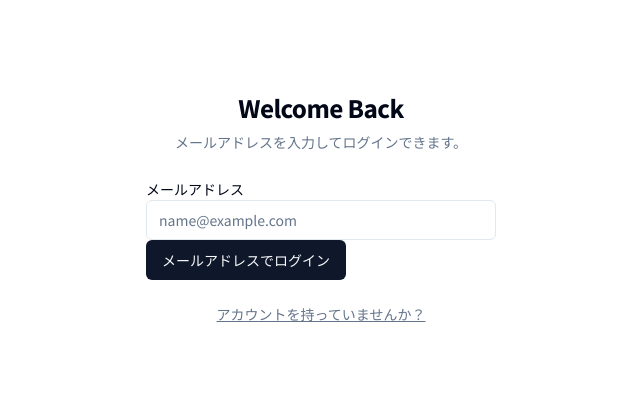
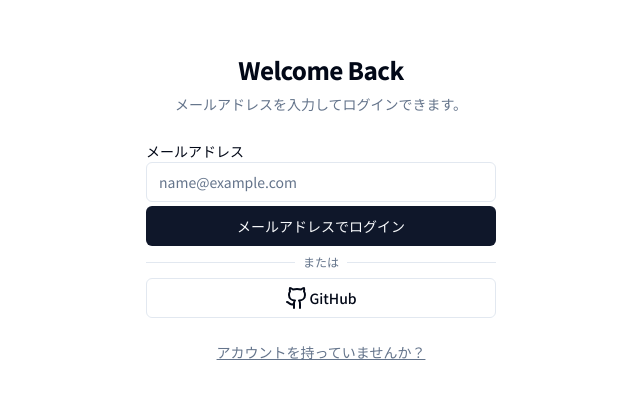
Before and after one commit to fy-yuhcan/next-auth, a Next.js app: page /login in a window 1280 px wide. Shown: the part 192-590 px from the top of the page, without its empty margins (319-959 px from the left). Built offline with nearby package versions, Linux system fonts and the light colour scheme.

Commit message:
認証フォーム作成

```diff
--- /dev/null
+++ b/components/icon.ts
@@ -0,0 +1,6 @@
+import { Github, Loader2 } from "lucide-react";
+
+export const Icon = {
+    spinner: Loader2,
+    github: Github
+}
--- a/components/user-auth-form.tsx
+++ b/components/user-auth-form.tsx
@@ -2,19 +2,31 @@ import { cn } from "@/lib/utils";
 import { Input } from "./ui/input";
 import { Label } from "./ui/label";
 import { buttonVariants } from "./ui/button";
+import { Icon } from "./icon";
+
 
 export default function UserAuthForm() {
     return (
         <div className="grid gap-2">
-            <form className="grid gap-1">
-                <div>
+            <form>
+                <div className="grid gap-1">
                     <div>
                         <Label htmlFor="email">メールアドレス</Label>
                         <Input id="email" placeholder="name@example.com" type="email"/>
                     </div>
-                    <button className={cn(buttonVariants())}>メールアドレスでログイン</button>
+                    <button className={cn(buttonVariants(),"w-full")}>メールアドレスでログイン</button>
                 </div>
             </form>
+            <div className="relative">
+                <div className="absolute inset-0 flex items-center">
+                    <span className="w-full border-t"></span>
+                </div>
+                <div className="relative flex justify-center text-xs ">
+                    <span className="text-muted-foreground px-2 bg-background">または</span>
+                </div>
+            </div>
+
+            <button className={cn(buttonVariants({variant:"outline"}))}><Icon.github></Icon.github>GitHub</button>
         </div>
     )
 }
```
